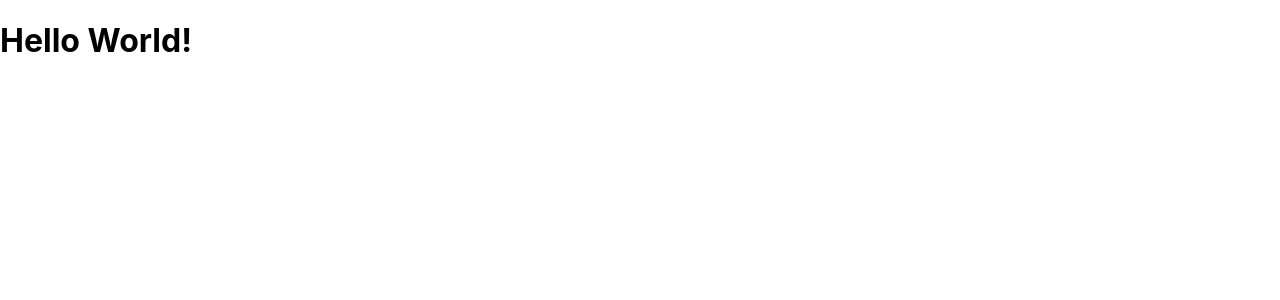
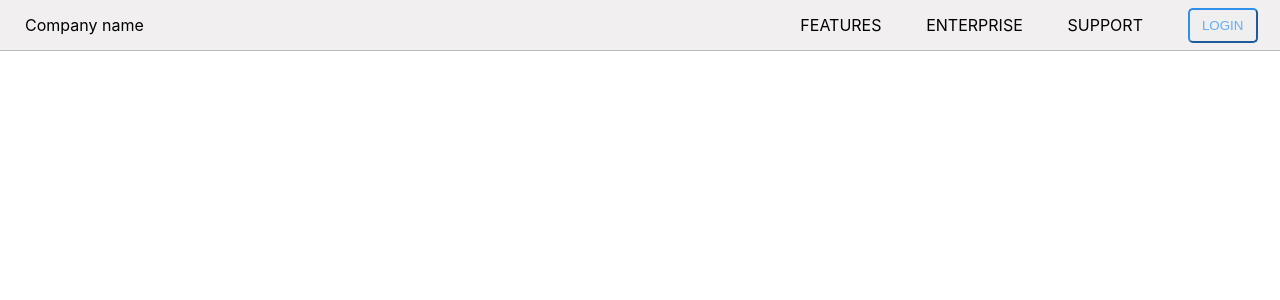
Before and after one commit to madhuvayya/React-UI, a React (Create React App) app: page / in a window 1280 px wide. Shown: the top 300 px of the page. Built offline with nearby package versions, Linux system fonts and the light colour scheme.

Commit message:
Added header component

```diff
--- a/public/index.html
+++ b/public/index.html
@@ -28,8 +28,13 @@
   </head>
   <body>
     <noscript>You need to enable JavaScript to run this app.</noscript>
-    <div id="root"></div>
-    <!--
+    <div id="root">
+      <div id="container">
+        <div id="header"></div>
+      </div>
+    </div>
+
+     <!--
       This HTML file is a template.
       If you open it directly in the browser, you will see an empty page.
 
--- a/src/components/components.jsx
+++ b/src/components/components.jsx
@@ -2,8 +2,18 @@ import React, { Component } from 'react';
 
 class Header extends Component {
     render() {
-        return <h1>Hello World!</h1>
-    }
+        return  <div class="header">
+        <div class="company-name">
+            Company name
+        </div>
+        <div class="options">
+            <div><a href="#">FEATURES</a></div>
+            <div><a href="#">ENTERPRISE</a></div>
+            <div><a href="#">SUPPORT</a></div>
+            <div><button class="login-button">LOGIN</button></div>
+        </div>
+    </div>
+    };
 }
 
 export default Header;
--- /dev/null
+++ b/src/css/style.css
@@ -0,0 +1,35 @@
+.header {
+    background-color: #f1efef;
+    height: 50px;
+    display: flex;
+    align-items: center;
+    border-bottom: 1px solid rgb(187, 186, 186);
+    text-decoration-style: solid;
+    font-size: medium;
+}
+
+.company-name {
+    padding-left: 25px;
+    width: 60%;
+}
+
+a {
+    color:black;
+    text-decoration: none;
+}
+
+.options {
+    width: 40%;
+    display: flex;
+    flex-direction: row;
+    justify-content: space-around;
+    align-items: center;
+}
+
+.login-button {
+    color: rgb(100, 173, 241);
+    border-radius: 5px;
+    border-color: rgb(47, 144, 235);
+    height: 35px;
+    width: 70px;
+}
--- a/src/index.js
+++ b/src/index.js
@@ -1,7 +1,7 @@
 import React from 'react';
 import ReactDOM from 'react-dom';
 import './index.css';
-import App from './App';
+import './css/style.css';
 import * as serviceWorker from './serviceWorker';
 import Header from './components/components';
 
```
